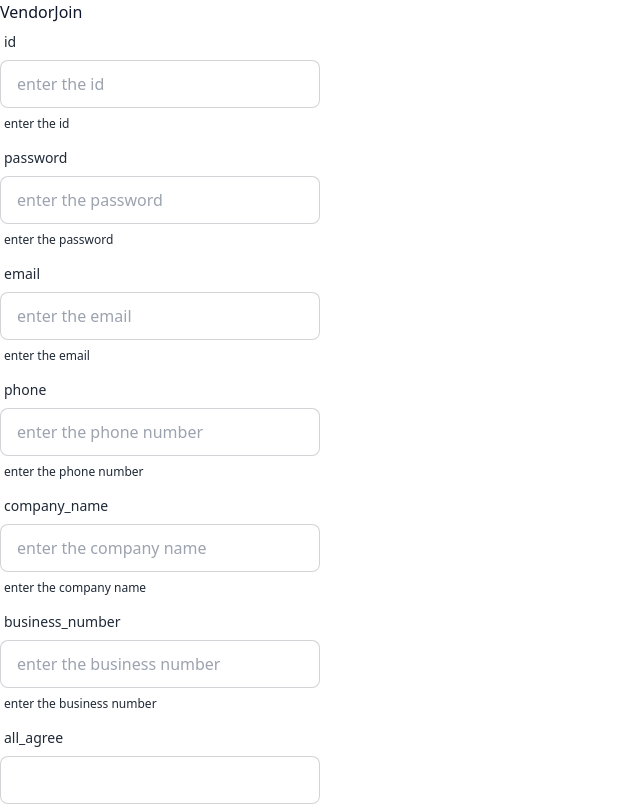
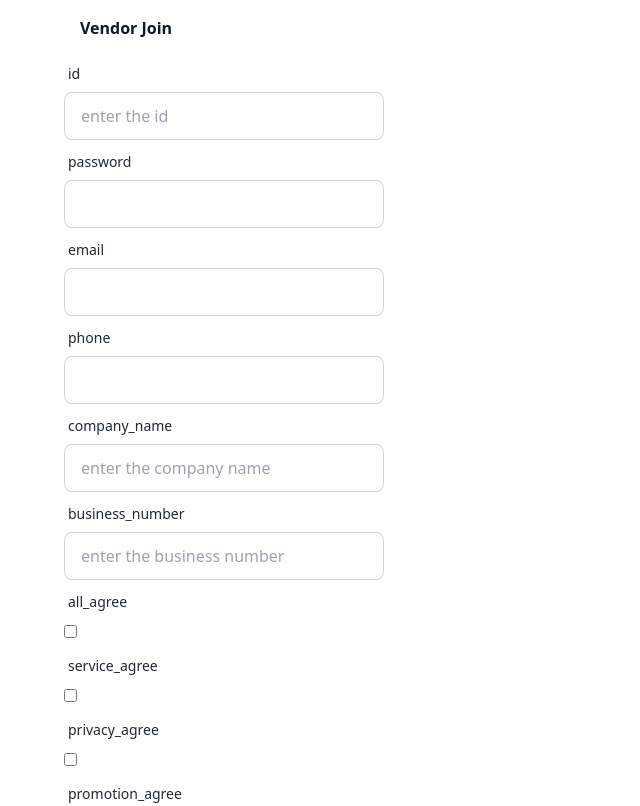
Before and after one commit to seamusic43/react_study, a React (Vite) app: page /vendor_join in a window 1280 px wide. Shown: the top 806 px of the page, without its empty margins (0-640 px from the left). Built offline with nearby package versions, Linux system fonts and the light colour scheme.

Commit message:
add Error Msg in form

```diff
--- a/src/components/LabelInput.jsx
+++ b/src/components/LabelInput.jsx
@@ -1,15 +1,26 @@
 
 
-export default function LabelInput({ index, property, state, onChange }) {
+<label className="label cursor-pointer">
+    <input type="checkbox" defaultChecked className="checkbox" />
+</label>
+
+export default function LabelInput({ index, property, state, onChange, errorMsg = '' }) {
     return (
         <div key={index}>
             <div className="label">
                 <span className="label-text">{property.name}</span>
             </div>
-            <input type={property.type} onChange={onChange} placeholder={property.placeholder} value={state[property.name]} className="input input-bordered w-full max-w-xs" />
-            <div className="label">
-                <span className="label-text-alt">{property.placeholder}</span>
-            </div>
+            <input type={property.type}
+                onChange={onChange}
+                placeholder={property.type === 'text' ? property.placeholder : undefined}
+                defaultChecked={property.type === 'checkbox' ? state[property.name] : undefined}
+                value={state[property.name]}
+                className={`${property.type == 'checkbox' ? '' : 'input input-bordered w-full max-w-xs'}`} />
+            {errorMsg || true ?
+                <div className={`label pb-0 pt-1 ${errorMsg ? '' : 'invisible'} `}>
+                    <span className="label-text-alt error_msg">{errorMsg}</span>
+                </div>
+                : ''}
         </div>
     )
 }
--- /dev/null
+++ b/src/components/ui/PageTitle.jsx
@@ -0,0 +1,8 @@
+
+export default function PageTitle({ title }) {
+    return (
+        <div className="font-bold font-xl p-4">
+            <h1>{title}</h1>
+        </div>
+    )
+}
--- a/src/pages/VendorJoin.jsx
+++ b/src/pages/VendorJoin.jsx
@@ -1,12 +1,13 @@
 import CommonJoinForm from "./common/CommonJoinForm"
+import PageTitle from "@/components/ui/PageTitle"
 
 export default function VendorJoin() {
 
 
 
     return (
-        <div>
-            <h1>VendorJoin</h1>
+        <div className="container">
+            <PageTitle title="Vendor Join" />
             <form name="vendor_join_form">
                 <CommonJoinForm />
             </form>
--- a/src/pages/common/CommonJoinForm.jsx
+++ b/src/pages/common/CommonJoinForm.jsx
@@ -19,6 +19,14 @@
             receive_email: false,
             receive_sms: false,
         },
+    });
+    const [check_err, setCheckError] = useState({
+        id: '',
+        password: '',
+        email: '',
+        phone: '',
+        company_name: '',
+        business_number: '',
     });
 
     const onChange = (e) => {
@@ -43,6 +51,7 @@
                 ...state,
                 [name]: value,
             });
+            //setCheckError({ id: 'test error' })
         }
     }
 
@@ -62,7 +71,7 @@
                         </>
                     )
                 } else {
-                    return <LabelInput key={index} property={property} state={state} onChange={onChange} />
+                    return <LabelInput key={index} property={property} state={state} onChange={onChange} errorMsg={check_err[property.name] ? check_err[property.name] : ''} />
                     /*
                     return (
                         <div key={index}>
```
